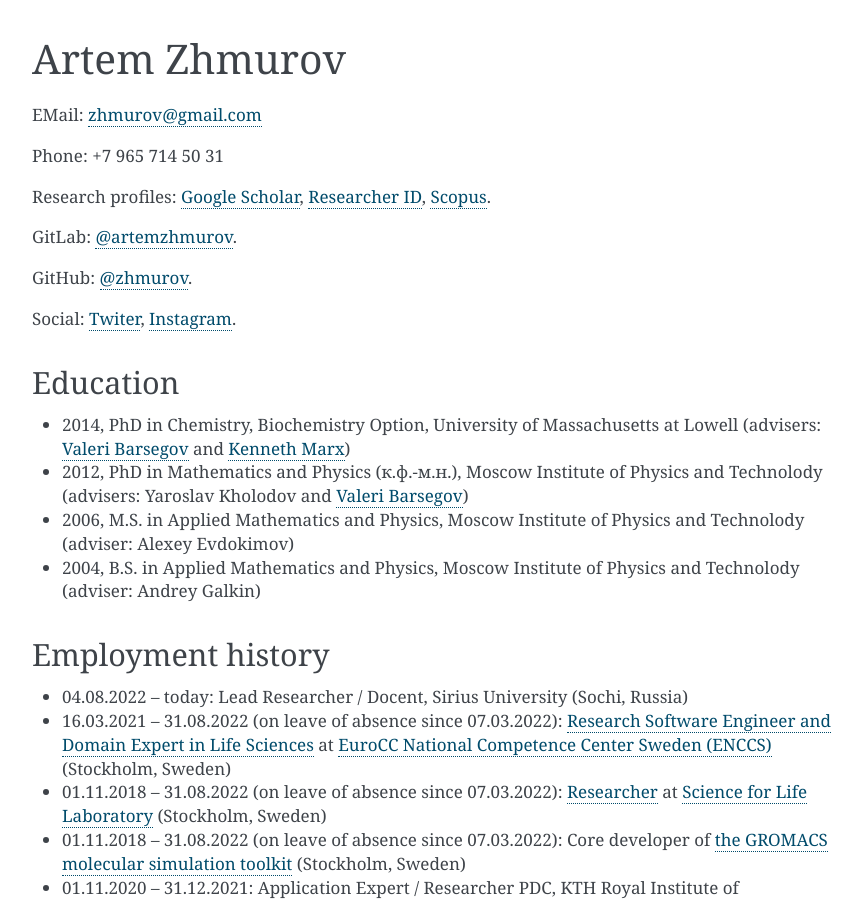
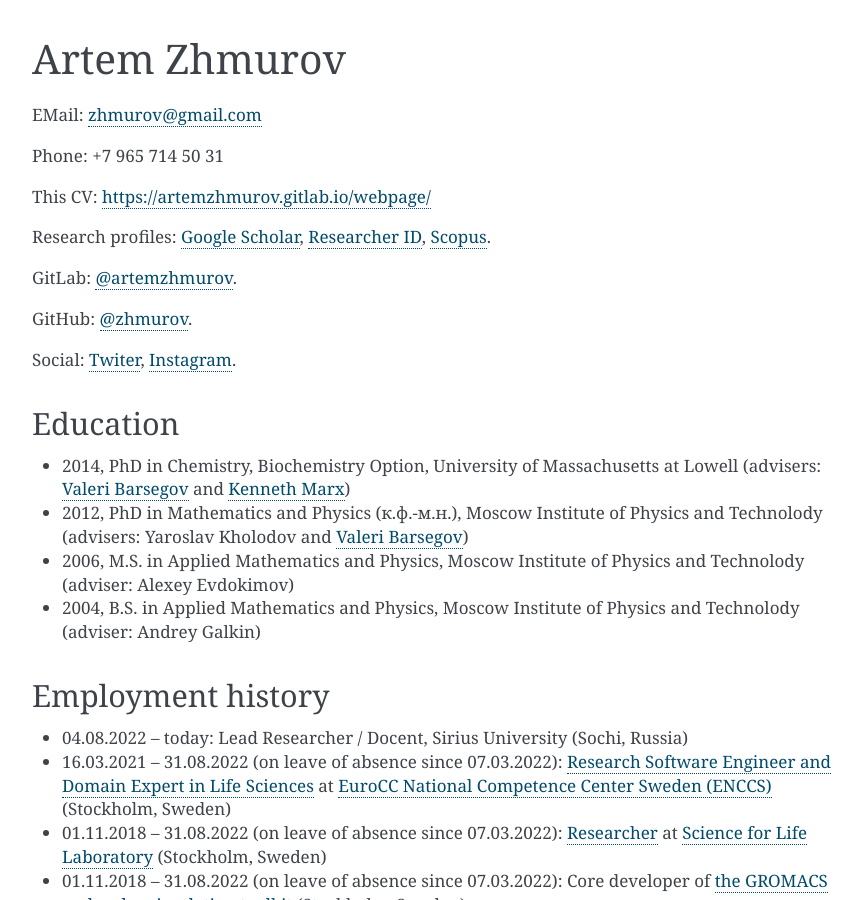
Before and after one commit to zhmurov/webpage, a Sphinx documentation site: the page built from source/index.rst, in a window 1280 px wide and 900 px high. Shown: the whole window, without its empty margins (168-1030 px from the left). Built offline with Sphinx 7.4.7, drawn with Linux system fonts in a browser that asks for light colours.

Commit message:
Add link to CV

```diff
--- a/source/index.rst
+++ b/source/index.rst
@@ -5,6 +5,8 @@ Artem Zhmurov
 EMail: zhmurov@gmail.com
 
 Phone: +7 965 714 50 31
+
+This CV: `https://artemzhmurov.gitlab.io/webpage/ <https://artemzhmurov.gitlab.io/webpage/>`_
 
 Research profiles:
 `Google Scholar <http://scholar.google.ru/citations?user=5t0deUYAAAAJ>`_,
@@ -39,8 +41,6 @@ Education
 
 .. include:: employment.rst
 
-|
-
 .. include:: teaching.rst
 
 .. include:: publications.rst
```
